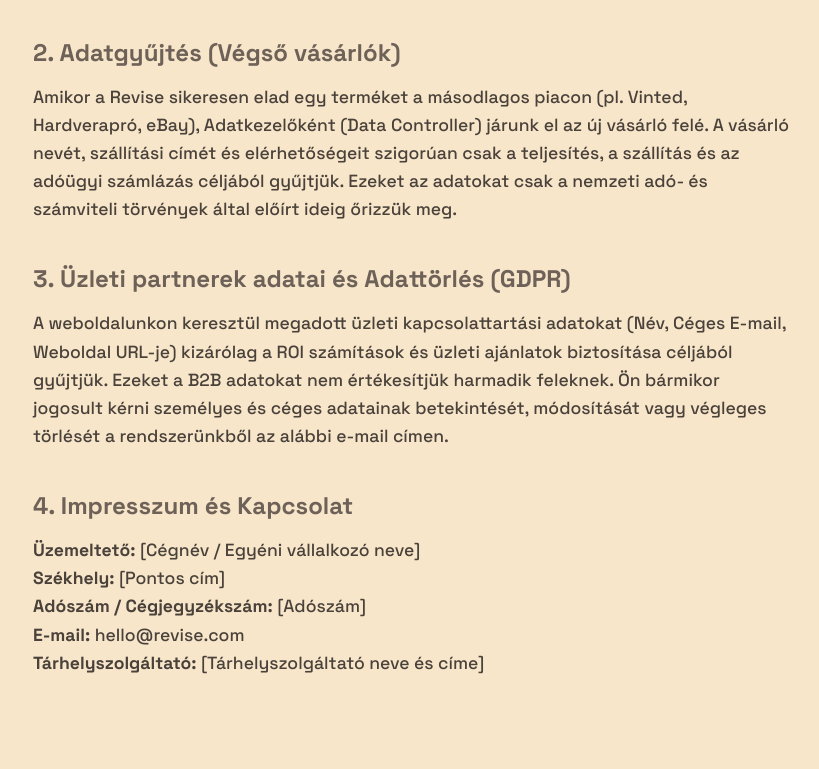
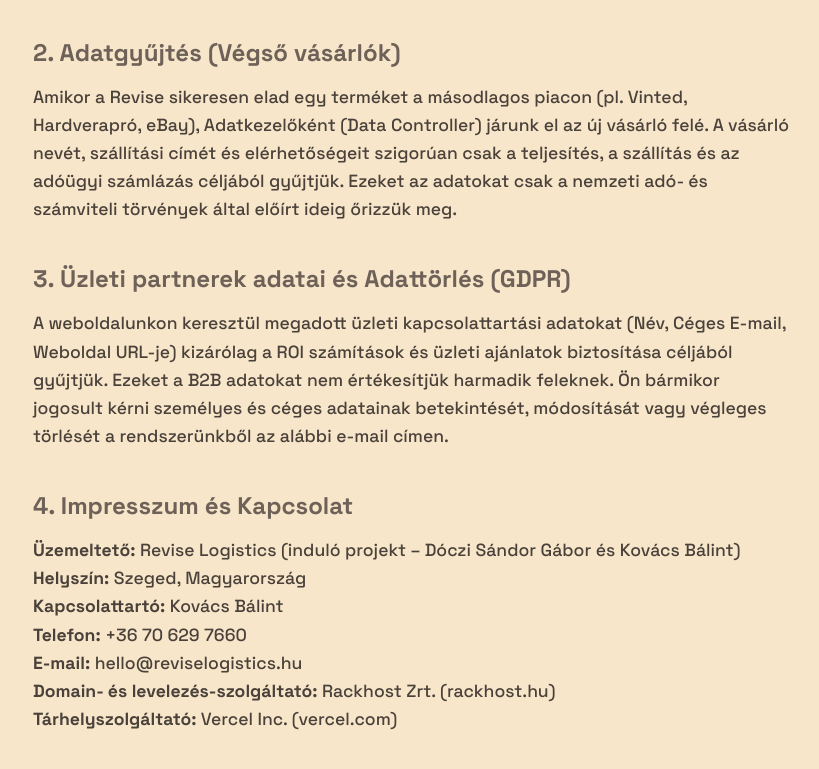
Before and after one commit to Rag33nd/Revise-logistics, a plain HTML site: page legal-hu.html in a window 1280 px wide. Shown: the part 2587-3356 px from the top of the page, without its empty margins (227-1046 px from the left). Drawn offline with Linux system fonts and the light colour scheme.

Commit message:
Legalen,Legalhu javitas

```diff
--- a/legal-hu.html
+++ b/legal-hu.html
@@ -64,11 +64,13 @@
             <p>A weboldalunkon keresztül megadott üzleti kapcsolattartási adatokat (Név, Céges E-mail, Weboldal URL-je) kizárólag a ROI számítások és üzleti ajánlatok biztosítása céljából gyűjtjük. Ezeket a B2B adatokat nem értékesítjük harmadik feleknek. Ön bármikor jogosult kérni személyes és céges adatainak betekintését, módosítását vagy végleges törlését a rendszerünkből az alábbi e-mail címen.</p>
 
             <h2>4. Impresszum és Kapcsolat</h2>
-            <p><strong>Üzemeltető:</strong> [Cégnév / Egyéni vállalkozó neve]<br>
-            <strong>Székhely:</strong> [Pontos cím]<br>
-            <strong>Adószám / Cégjegyzékszám:</strong> [Adószám]<br>
-            <strong>E-mail:</strong> hello@revise.com<br>
-            <strong>Tárhelyszolgáltató:</strong> [Tárhelyszolgáltató neve és címe]</p>
+            <p><strong>Üzemeltető:</strong> Revise Logistics (induló projekt – Dóczi Sándor Gábor és Kovács Bálint)<br>
+            <strong>Helyszín:</strong> Szeged, Magyarország<br>
+            <strong>Kapcsolattartó:</strong> Kovács Bálint<br>
+            <strong>Telefon:</strong> +36 70 629 7660<br>
+            <strong>E-mail:</strong> hello@reviselogistics.hu<br>
+            <strong>Domain- és levelezés-szolgáltató:</strong> Rackhost Zrt. (rackhost.hu)<br>
+            <strong>Tárhelyszolgáltató:</strong> Vercel Inc. (vercel.com)</p>
         </div>
 
     </div>
```
Also changed, not shown: legal-en.html (+8 -6 lines).
